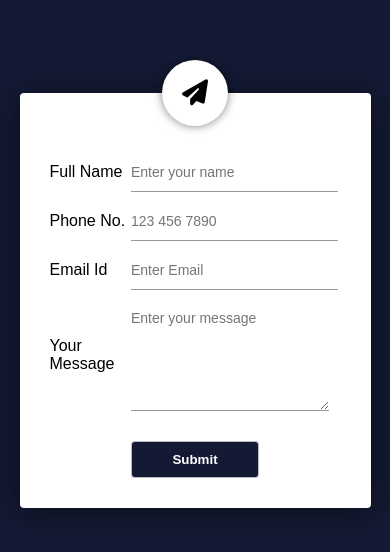
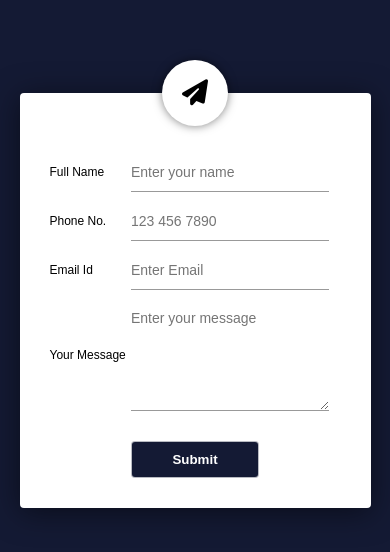
Before and after one commit to mrghkh12/Vanilla-js-Form-Validation, a plain HTML site: page index.html in a window 390 px wide. Shown: the part 122-674 px from the top of the page. Drawn offline with Linux system fonts and the light colour scheme.

Commit message:
style(style.css): responsive form

```diff
--- a/css/style.css
+++ b/css/style.css
@@ -100,3 +100,13 @@
 .container .formBox .form-error{
     color: red;
 }
+
+@media screen and (max-width: 400px) {
+    .container .formBox .input-group .input-title{
+        font-size: 12px;
+        width: 35%;
+    }
+    .container .formBox .input-group input {
+        width: 65%;
+    }
+}
```
